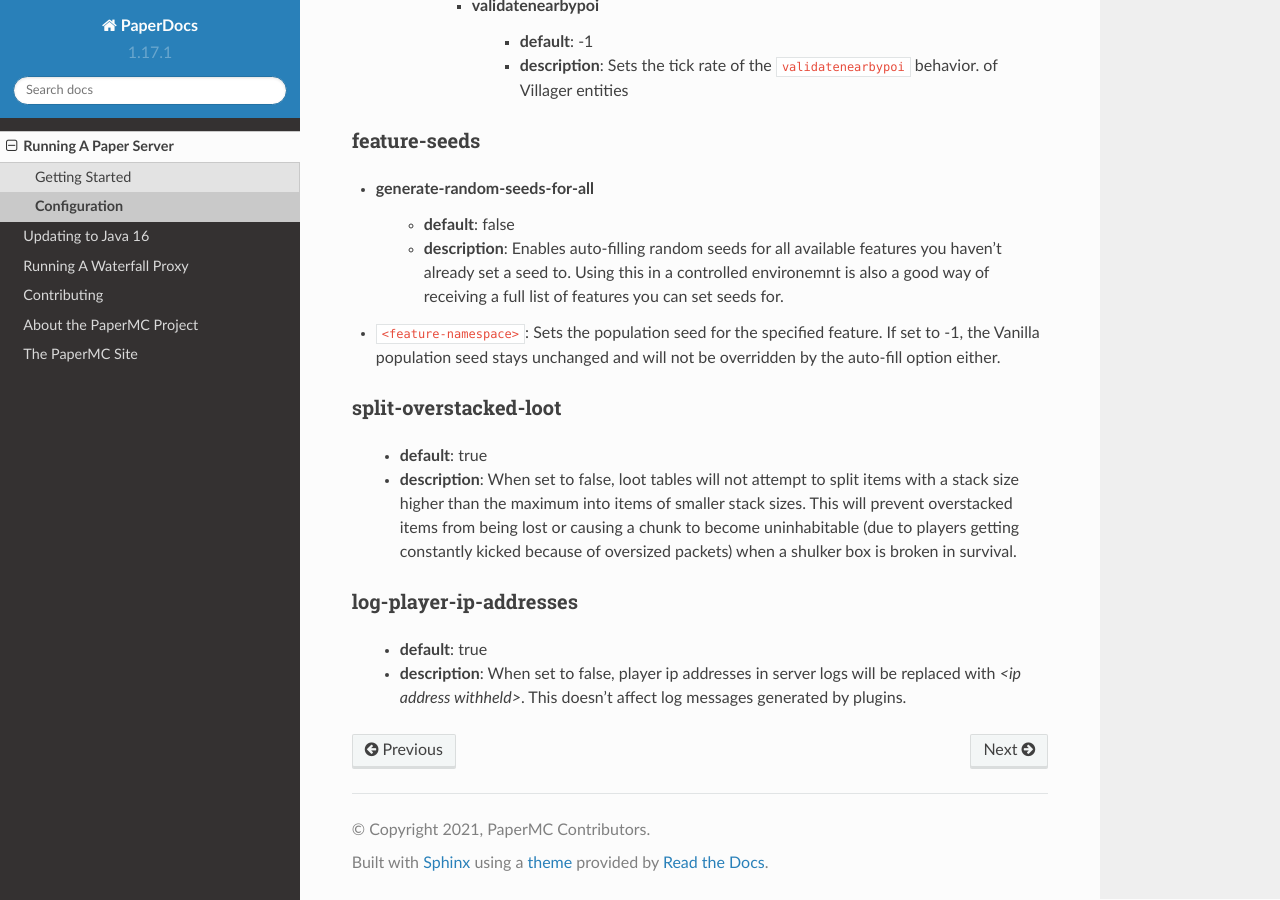
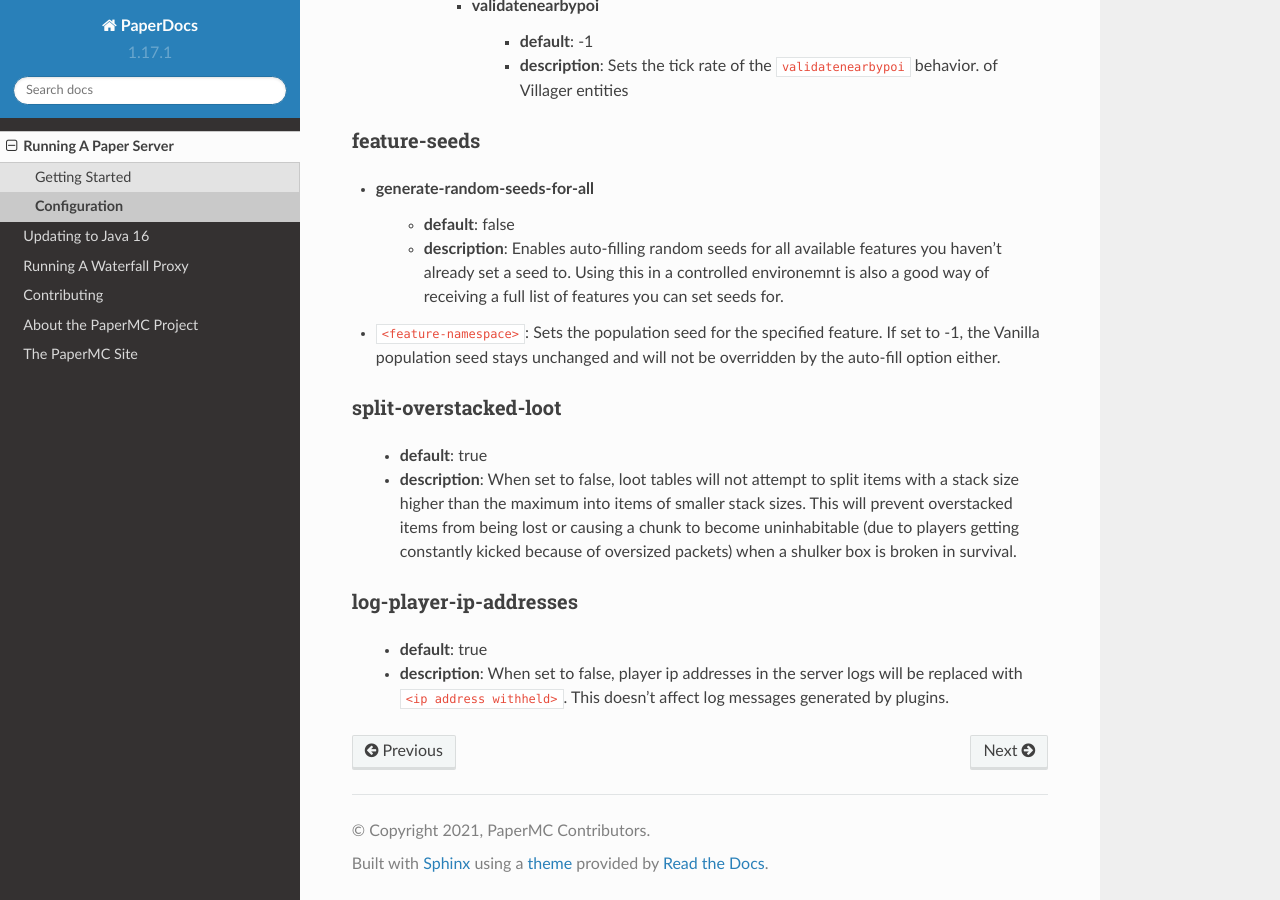
Before and after one commit to PaperMC/PaperDocs, a Sphinx documentation site: the page built from source/server/configuration.rst, in a window 1280 px wide and 900 px high, scrolled down 31188 px. Built offline with Sphinx 7.4.7 and the Read the Docs theme 2.0.0, drawn with Linux system fonts in a browser that asks for light colours.

Commit message:
Double backticks

```diff
--- a/source/server/configuration.rst
+++ b/source/server/configuration.rst
@@ -1335,6 +1335,6 @@
 log-player-ip-addresses
 ~~~~~~~~~~~~~~~~~~~~~~~
    - **default**: true
-   - **description**: When set to false, player ip addresses in server logs will
-     be replaced with `<ip address withheld>`. This doesn't affect log messages
+   - **description**: When set to false, player ip addresses in the server logs will
+     be replaced with ``<ip address withheld>``. This doesn't affect log messages
      generated by plugins.
```
